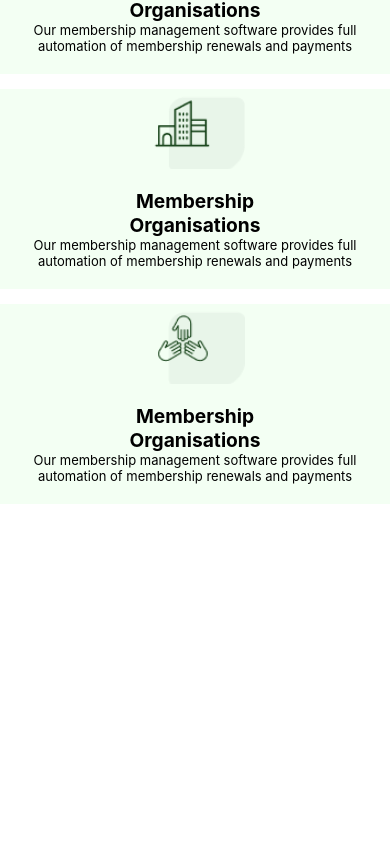
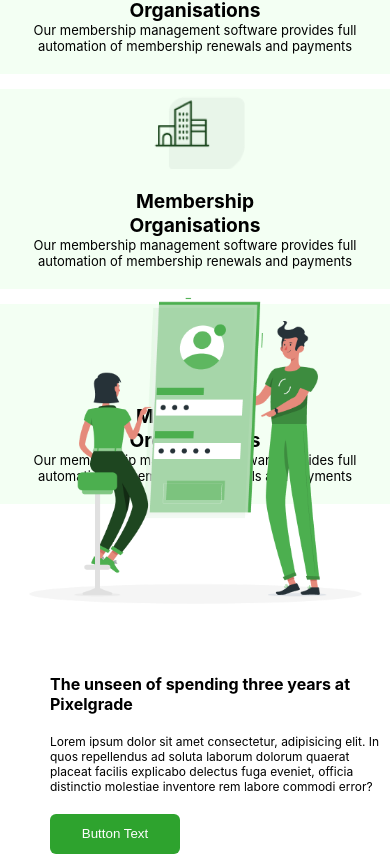
Before and after one commit to OnuegbulamChristian/Nexcent, a React (Create React App) app: page / in a window 390 px wide. Shown: the part 1264-2118 px from the top of the page. Before the commit the page ends 1768 px from the top, so only its background shows below. Built offline with nearby package versions, Linux system fonts and the light colour scheme.

Commit message:
first commit

```diff
--- a/src/COMPONENTS/OurClients/OurClients.css
+++ b/src/COMPONENTS/OurClients/OurClients.css
@@ -73,8 +73,8 @@
 
 @media (max-width: 480px) {
   .Our-clients-logo-parent-div div {
-    width: 20px;
-    height: 20px;
+    width: 30px;
+    height: 30px;
   }
   .Our-clients-section-div {
     height: auto;
--- a/src/COMPONENTS/PixelGradeSection/PixelGradeSection.css
+++ b/src/COMPONENTS/PixelGradeSection/PixelGradeSection.css
@@ -54,3 +54,111 @@
   border-color: transparent;
   color: white;
 }
+
+@media (max-width: 1024px) {
+  .Pixel-grade-container2 h1 {
+    font-size: x-large;
+    width: 100%;
+  }
+  .Pixel-grade-section-div {
+    width: auto;
+    height: auto;
+  }
+  .Pixel-grade-parent-div {
+    width: auto;
+    height: auto;
+  }
+  .Pixel-grade-container1 {
+    width: auto;
+    height: auto;
+  }
+  .Pixel-grade-container2 {
+    height: auto;
+    width: auto;
+  }
+  .Pixel-grade-container2 p {
+    font-size: small;
+  }
+}
+
+@media (max-width: 834px) {
+  .Pixel-grade-container2 h1 {
+    font-size: large;
+    width: 100%;
+  }
+  .Pixel-grade-section-div {
+    width: auto;
+    height: auto;
+  }
+  .Pixel-grade-parent-div {
+    width: auto;
+    height: auto;
+  }
+  .Pixel-grade-container1 {
+    width: auto;
+    height: auto;
+  }
+  .Pixel-grade-container2 {
+    height: auto;
+    width: auto;
+  }
+  .Pixel-grade-container2 p {
+    font-size: smaller;
+    width: 100%;
+  }
+}
+
+@media (max-width: 768px) {
+  .Pixel-grade-section-div {
+    width: auto;
+    height: auto;
+  }
+  .Pixel-grade-parent-div {
+    width: auto;
+    height: auto;
+    gap: 20px;
+    margin-left: auto;
+    margin-right: auto;
+  }
+  .Pixel-grade-container1 {
+    width: auto;
+    height: auto;
+    margin-top: 30px;
+  }
+  .Pixel-grade-container2 {
+    height: auto;
+    width: auto;
+    margin-left: auto;
+    margin-right: auto;
+  }
+  .Pixel-grade-container2 p {
+    font-size: 12px;
+  }
+}
+
+@media (max-width: 480px) {
+  .Pixel-grade-section-div {
+    width: auto;
+    height: auto;
+  }
+  .Pixel-grade-parent-div {
+    width: auto;
+    height: auto;
+    gap: 20px;
+    margin-left: auto;
+    margin-right: auto;
+    flex-wrap: wrap;
+  }
+  .Pixel-grade-container2 h1 {
+    font-size: medium;
+  }
+  .Pixel-grade-container2 {
+    width: auto;
+    height: auto;
+  }
+  .Pixel-grade-container1 {
+    width: auto;
+    height: auto;
+    margin-top: 40px;
+  }
+}
--- a/src/HOME/HomePage.tsx
+++ b/src/HOME/HomePage.tsx
@@ -15,8 +15,8 @@ const HomePage = () => {
       <HeroSection />
       <OurClients />
       <CommunitySection />
-      {/* <PixelGradeSection />
-      <HelpSection />
+      <PixelGradeSection />
+      {/* <HelpSection />
       <CaringSection />
       <FooterSection /> */}
     </div>
```
Also changed, not shown: src/COMPONENTS/CaringSection/CaringSection.css (+12 -0 lines), src/COMPONENTS/FooterSection/FooterSection.css (+12 -0 lines).
